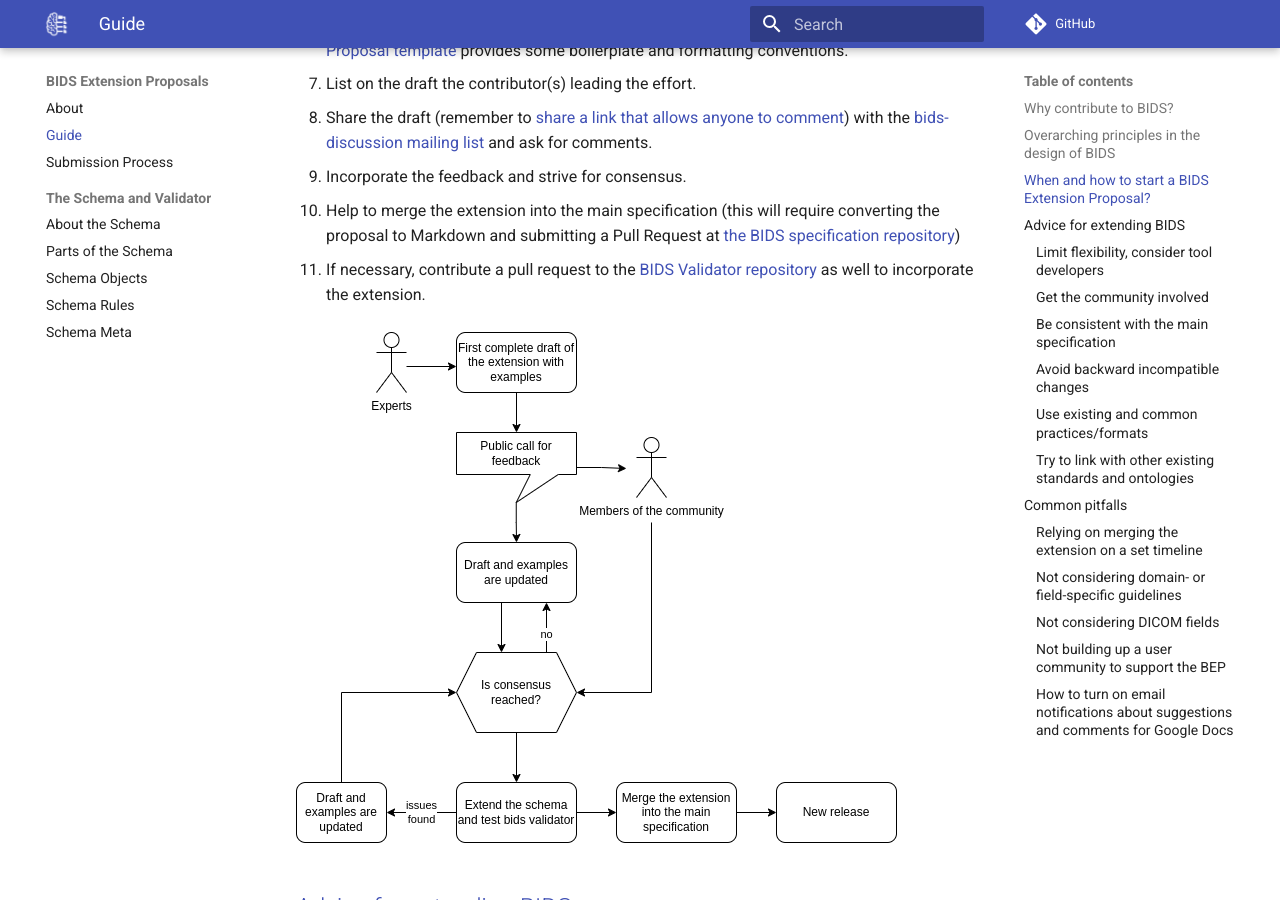
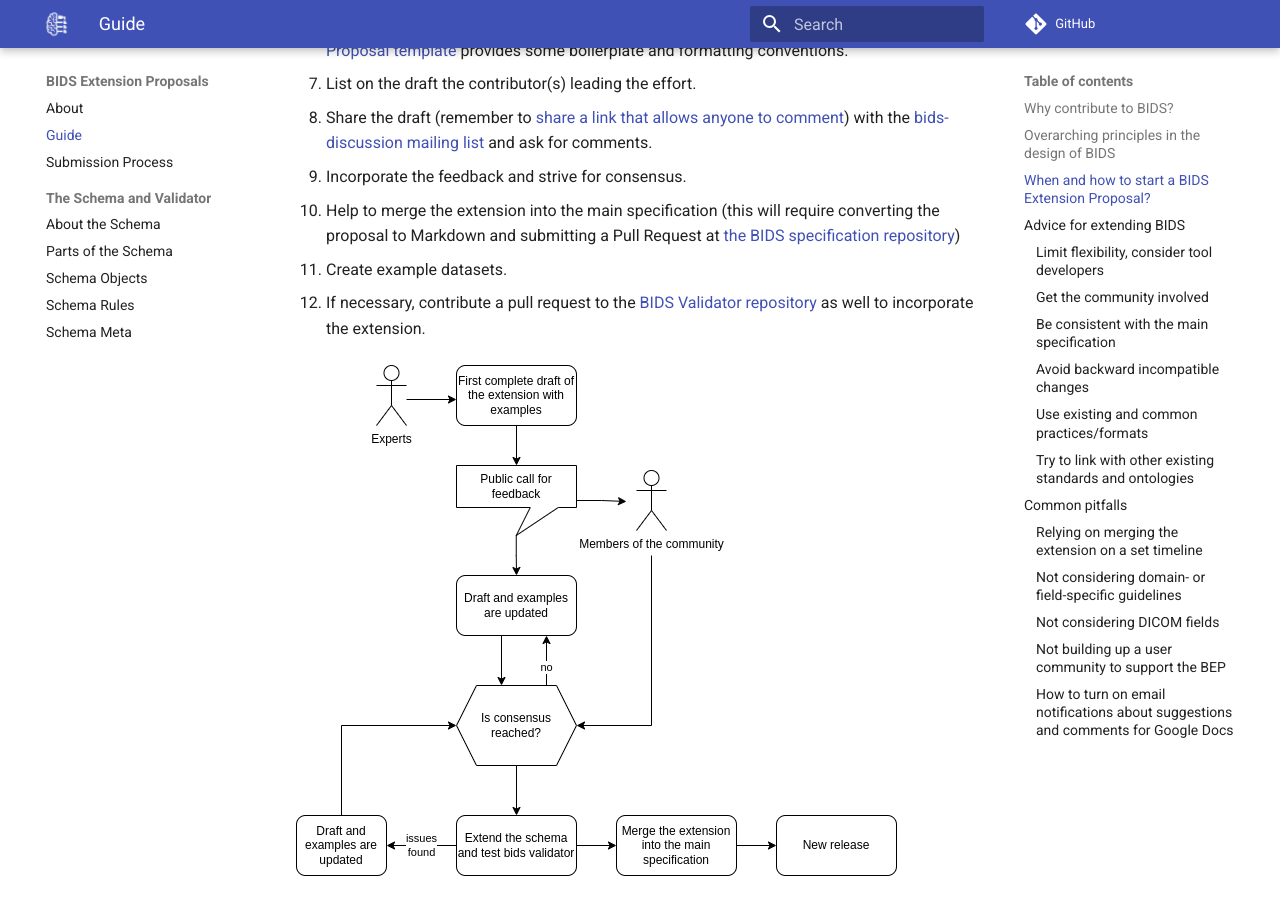
Before and after one commit to bids-standard/bids-extensions, an MkDocs documentation site: the page built from docs/guide.md, in a window 1280 px wide and 900 px high, scrolled down 1666 px. Built offline with MkDocs 1.6.1 and Material for MkDocs 9.7.7, drawn with Linux system fonts in a browser that asks for light colours; comment, search, counter and statistics services are not loaded.

Commit message:
Update guide.md

```diff
--- a/docs/guide.md
+++ b/docs/guide.md
@@ -100,7 +100,9 @@ Larger contributions that are expected to involve longer and more involved
    converting the proposal to Markdown and submitting a Pull Request at
    [the BIDS specification repository])
 
-11. If necessary, contribute a pull request to the
+11. Create example datasets.
+
+12. If necessary, contribute a pull request to the
       [BIDS Validator repository](https://github.com/bids-standard/bids-validator)
       as well to incorporate the extension.
 
```
